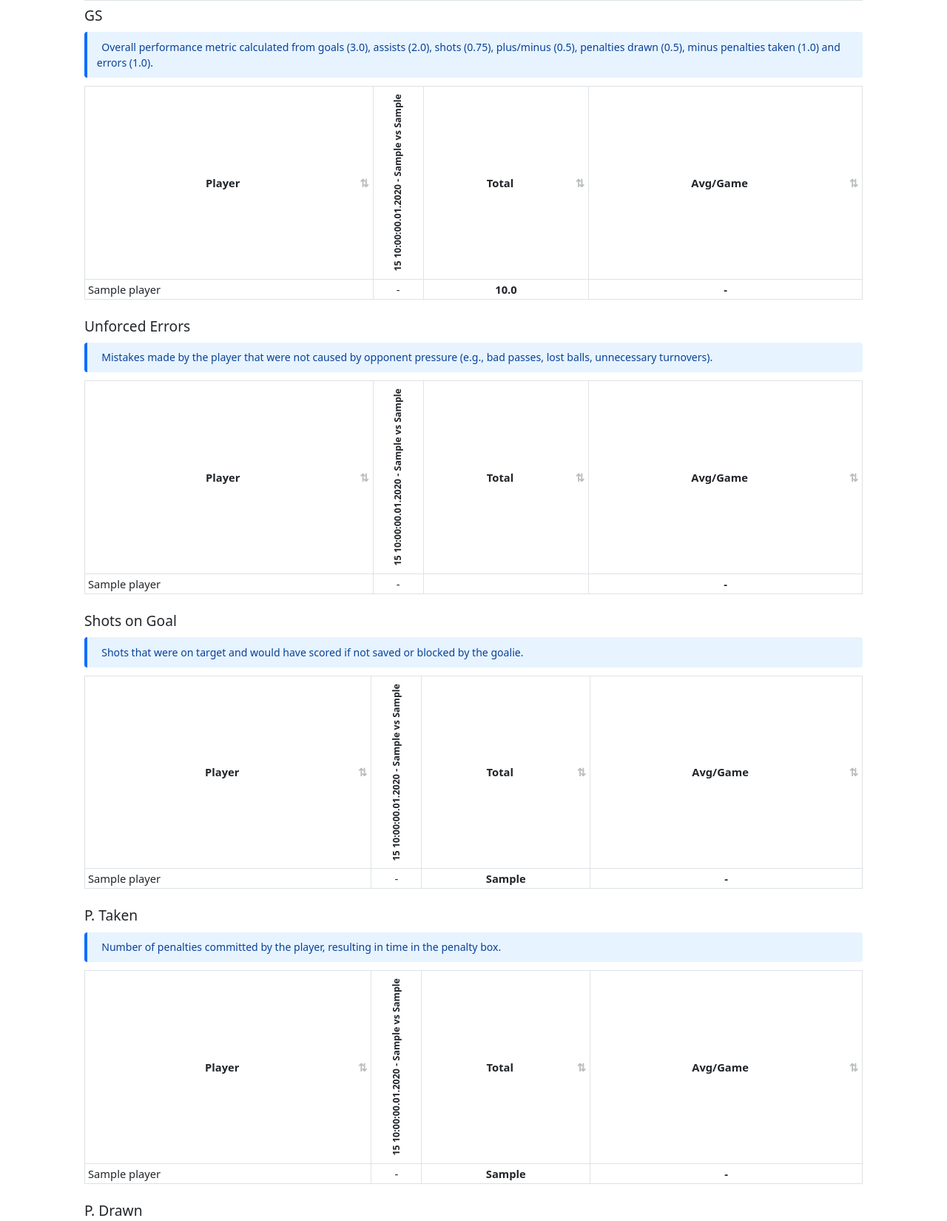
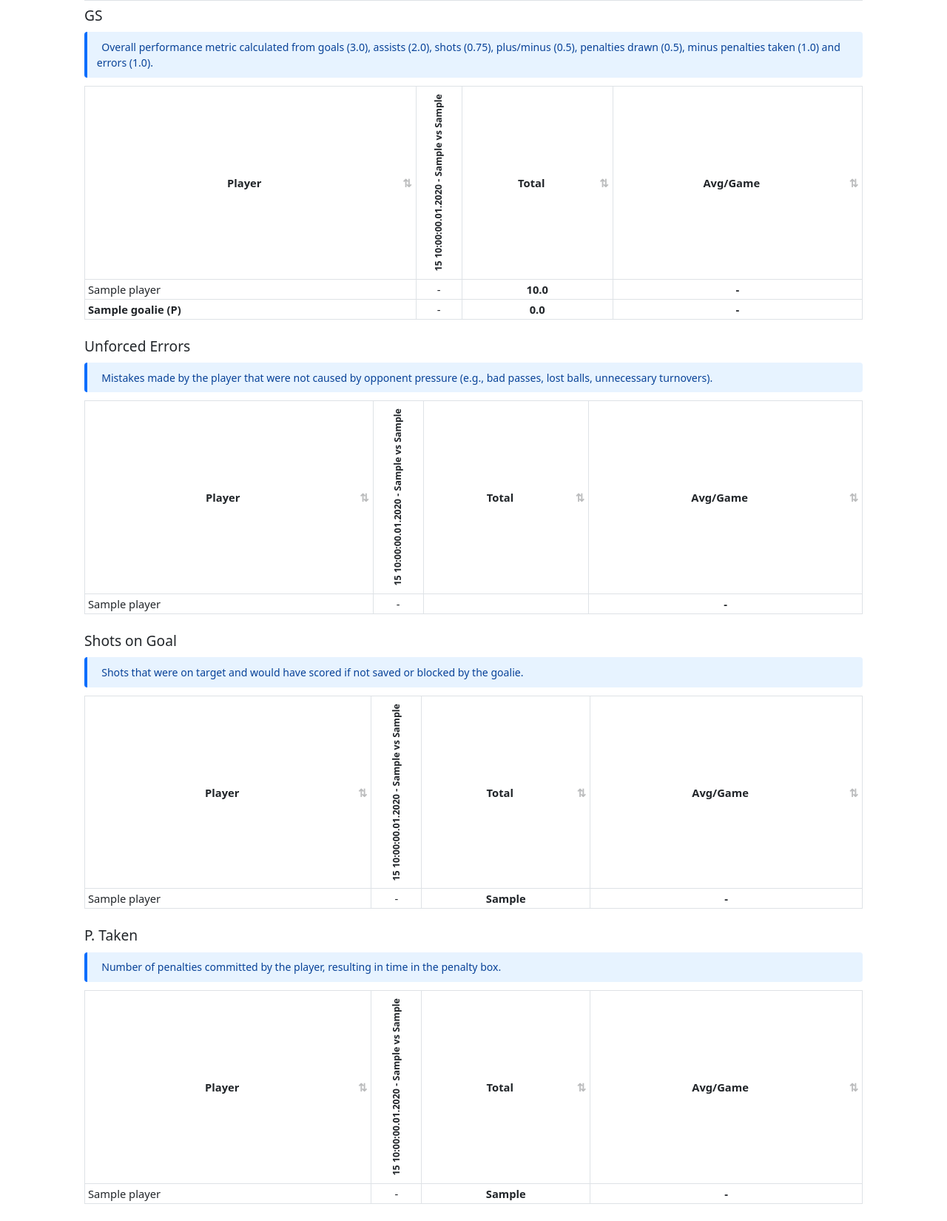
Before and after one commit to dennyschwender/FloorballStatsTracker, a Flask app: template templates/stats.html in a window 1280 px wide. Shown: the part 962-2612 px from the top of the page at 74% size. Run offline with Flask 2, Linux system fonts and the light colour scheme; the visitor is signed in with stand-in values (Sample User, id 1); the template is opened without the code that fills it: most values are stand-ins (such as "Sample title", 1, 10 or a date in 2020); parts of the project's set-up code (start-up, migrations or seed data) failed here and were passed over; some libraries are stand-ins or nearby versions.

Commit message:
feat: include goalies in Game Score (GS) stats table with players
- Goalies now appear in the main GS table alongside field players
- Goalie rows are highlighted with light blue background and marked with '(P)' suffix
- Shows per-game and average GS values for goalies using new balanced formula
- Enables direct comparison of goalie performance with field players

```diff
--- a/templates/stats.html
+++ b/templates/stats.html
@@ -327,6 +327,32 @@
                         {% endfor %}
                         {% if games_played.count > 0 %}
                             {{ "%.2f"|format(player_totals[player]['game_score'] / games_played.count) }}
+                        {% else %}
+                            -
+                        {% endif %}
+                    </td>
+                </tr>
+                {% endfor %}
+                {% for goalie in goalies %}
+                <tr style="background-color: #f0f8ff;">
+                    <td class="text-start"><strong>{{ goalie }} (P)</strong></td>
+                    {% for game in games %}
+                    {% set goalie_in_game = namespace(found=false) %}
+                    {% if goalie in game.get('goalies', []) %}
+                        {% set goalie_in_game.found = true %}
+                    {% endif %}
+                    <td>{% if goalie_in_game.found %}{{ "%.1f"|format(game.goalie_game_scores.get(goalie, 0)) }}{% else %}-{% endif %}</td>
+                    {% endfor %}
+                    <td class="fw-bold">{{ "%.1f"|format(goalie_data[goalie]['game_score']) }}</td>
+                    <td class="fw-bold">
+                        {% set games_played = namespace(count=0) %}
+                        {% for game in games %}
+                            {% if goalie in game.get('goalies', []) %}
+                                {% set games_played.count = games_played.count + 1 %}
+                            {% endif %}
+                        {% endfor %}
+                        {% if games_played.count > 0 %}
+                            {{ "%.2f"|format(goalie_data[goalie]['game_score'] / games_played.count) }}
                         {% else %}
                             -
                         {% endif %}
```
